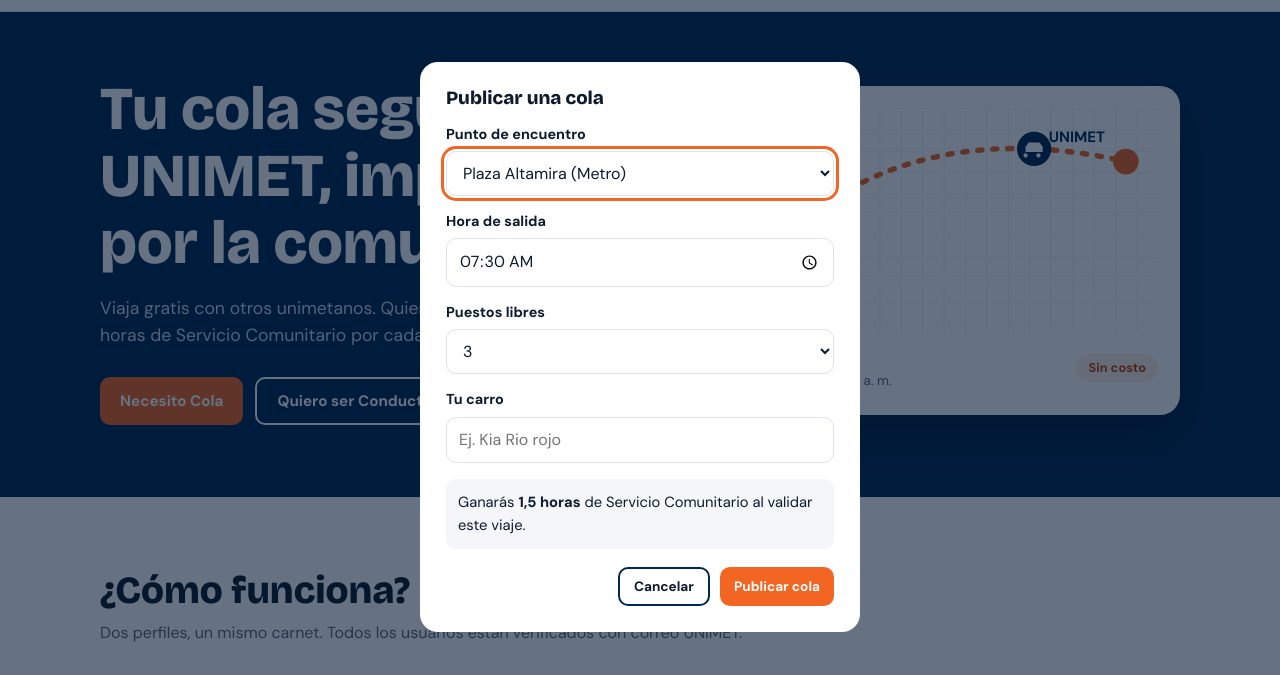
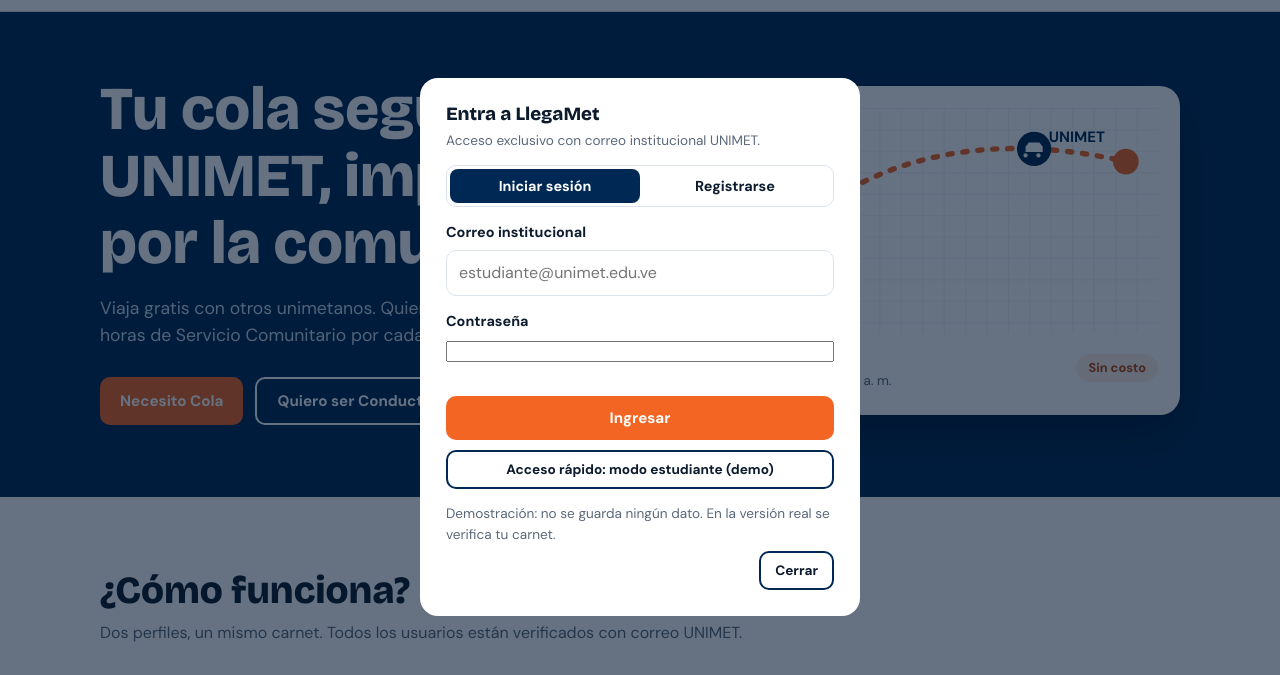
Before and after one commit to darv1602/llegamet, a plain HTML site: page index.html in a window 1280 px wide. Both pictures are taken after a click on the button "Quiero ser Conductor". Shown: the part 53-728 px from the top of the page. Drawn offline with nearby package versions, Linux system fonts and the light colour scheme.

Commit message:
Add files via upload

```diff
--- a/index.html
+++ b/index.html
@@ -181,7 +181,20 @@ dialog select,dialog input{width:100%}
   <div class="est">Ganarás <strong>1,5 horas</strong> de Servicio Comunitario al validar este viaje.</div>
   <div style="display:flex;gap:10px;justify-content:flex-end;margin-top:18px"><button type="button" class="btn ghost sm" id="cx">Cancelar</button><button class="btn sm" type="submit">Publicar cola</button></div>
 </form></dialog>
-<dialog id="ld"><h3>Iniciar sesión</h3><p>Entra con tu correo <strong>@correo.unimet.edu.ve</strong> y tu carnet. Esta es una demostración: no se guarda ningún dato.</p><div style="text-align:right"><button class="btn sm" onclick="this.closest('dialog').close()">Entendido</button></div></dialog>
+<dialog id="ld"><form id="af" novalidate>
+  <h3>Entra a LlegaMet</h3>
+  <p class="seats" style="margin:6px 0 14px">Acceso exclusivo con correo institucional UNIMET.</p>
+  <div class="seg" role="group" aria-label="Tipo de acceso"><button type="button" id="tin" aria-pressed="true" style="flex:1">Iniciar sesión</button><button type="button" id="tup" aria-pressed="false" style="flex:1">Registrarse</button></div>
+  <div id="nw" hidden><label for="nm">Nombre completo</label><input id="nm" type="text" autocomplete="name"></div>
+  <label for="em">Correo institucional</label><input id="em" type="text" inputmode="email" autocomplete="email" placeholder="estudiante@unimet.edu.ve">
+  <div id="cw" hidden><label for="ca">Número de carnet</label><input id="ca" type="text" inputmode="numeric" placeholder="Ej. 2021111094"></div>
+  <label for="pw">Contraseña</label><input id="pw" type="password" autocomplete="current-password">
+  <p id="ae" role="alert" style="color:#d33a1f;font-weight:600;font-size:.88rem;min-height:1.2em;margin:10px 0 0"></p>
+  <button class="btn" id="asub" type="submit" style="width:100%;margin-top:6px">Ingresar</button>
+  <button class="btn ghost sm" id="demo" type="button" style="width:100%;margin-top:10px">Acceso rápido: modo estudiante (demo)</button>
+  <p class="seats" style="margin:14px 0 0">Demostración: no se guarda ningún dato. En la versión real se verifica tu carnet.</p>
+  <div style="text-align:right;margin-top:6px"><button type="button" class="btn ghost sm" id="acx">Cerrar</button></div>
+</form></dialog>
 <div id="toast" role="status"></div>
 
 <script>
@@ -212,14 +225,26 @@ function render(){
    <button class="btn sm navy" data-i="${i}" ${x.s?"":"disabled"}>${x.s?"Pedir cola":"Sin puestos"}</button></div></article>`}).join(""):
    `<div class="empty">No hay colas con esos filtros. Cambia la zona o la hora, o publica la tuya.</div>`;
 }
-$("trips").onclick=e=>{const b=e.target.closest("button[data-i]");if(!b)return;const x=trips[b.dataset.i];if(x.s<1)return;x.s--;render();
+$("trips").onclick=e=>{const b=e.target.closest("button[data-i]");if(!b||needLogin())return;const x=trips[b.dataset.i];if(x.s<1)return;x.s--;render();
   toast(`Cola confirmada con ${x.n.split(" ")[0]}: ${x.t} en ${PT[x.z]}. Te quedan sus datos de contacto en tu carnet digital.`)};
 document.querySelectorAll("[data-dir]").forEach(b=>b.onclick=()=>{dir=b.dataset.dir;document.querySelectorAll("[data-dir]").forEach(k=>k.setAttribute("aria-pressed",k===b));render()});
 $("zona").onchange=$("desde").onchange=render;
-document.querySelectorAll("[data-publish]").forEach(b=>b.onclick=()=>$("dlg").showModal());
+document.querySelectorAll("[data-publish]").forEach(b=>b.onclick=()=>{if(!needLogin())$("dlg").showModal()});
 $("cx").onclick=()=>$("dlg").close();
-$("login").onclick=()=>$("ld").showModal();
-$("f").onsubmit=()=>{trips.push({n:"Tú (Conductor)",c:"UNIMET",car:$("c").value,t:$("h").value,s:+$("p").value,z:$("o").value,d:+$("h").value.slice(0,2)<12?"hacia":"desde"});
+let user=null,mode="in";
+function setMode(m){mode=m;$("tin").setAttribute("aria-pressed",m==="in");$("tup").setAttribute("aria-pressed",m==="up");$("nw").hidden=$("cw").hidden=m==="in";$("asub").textContent=m==="in"?"Ingresar":"Crear cuenta";$("ae").textContent=""}
+function needLogin(){if(user)return false;setMode("in");$("ld").showModal();return true}
+function enter(n){user=n;$("ld").close();$("af").reset();$("login").textContent="Hola, "+n.split(" ")[0]+" · Salir";toast("Sesión iniciada como "+n+".")}
+$("login").onclick=()=>{if(user){user=null;$("login").textContent="Iniciar sesión con @correo.unimet.edu.ve";toast("Cerraste sesión.")}else needLogin()};
+$("tin").onclick=()=>setMode("in");$("tup").onclick=()=>setMode("up");$("acx").onclick=()=>$("ld").close();
+$("demo").onclick=()=>enter("Estudiante Demo");
+$("af").onsubmit=e=>{e.preventDefault();const em=$("em").value.trim().toLowerCase(),err=m=>{$("ae").textContent=m};
+  if(mode==="up"&&$("nm").value.trim().length<3)return err("Escribe tu nombre completo.");
+  if(!/^[^@\s]+@(correo\.)?unimet\.edu\.ve$/.test(em))return err("Usa tu correo institucional, que termina en @unimet.edu.ve o @correo.unimet.edu.ve.");
+  if(mode==="up"&&!/^\d{8,10}$/.test($("ca").value.trim()))return err("Escribe tu número de carnet, solo con números.");
+  if($("pw").value.length<6)return err("La contraseña debe tener al menos 6 caracteres.");
+  enter(mode==="up"?$("nm").value.trim():em.split("@")[0].replace(/[._]+/g," ").replace(/\b\w/g,c=>c.toUpperCase()))};
+$("f").onsubmit=()=>{trips.push({n:user,c:"UNIMET",car:$("c").value,t:$("h").value,s:+$("p").value,z:$("o").value,d:+$("h").value.slice(0,2)<12?"hacia":"desde"});
   hours+=1.5;dir=trips[trips.length-1].d;document.querySelectorAll("[data-dir]").forEach(k=>k.setAttribute("aria-pressed",k.dataset.dir===dir));
   $("desde").value="00:00";$("zona").value="";render();upd();toast("Cola publicada. Sumarás 1,5 horas de Servicio Comunitario al validar el viaje.");$("trips").scrollIntoView({behavior:"smooth"})};
 const fmt=n=>String(n).replace(".",",");
```
